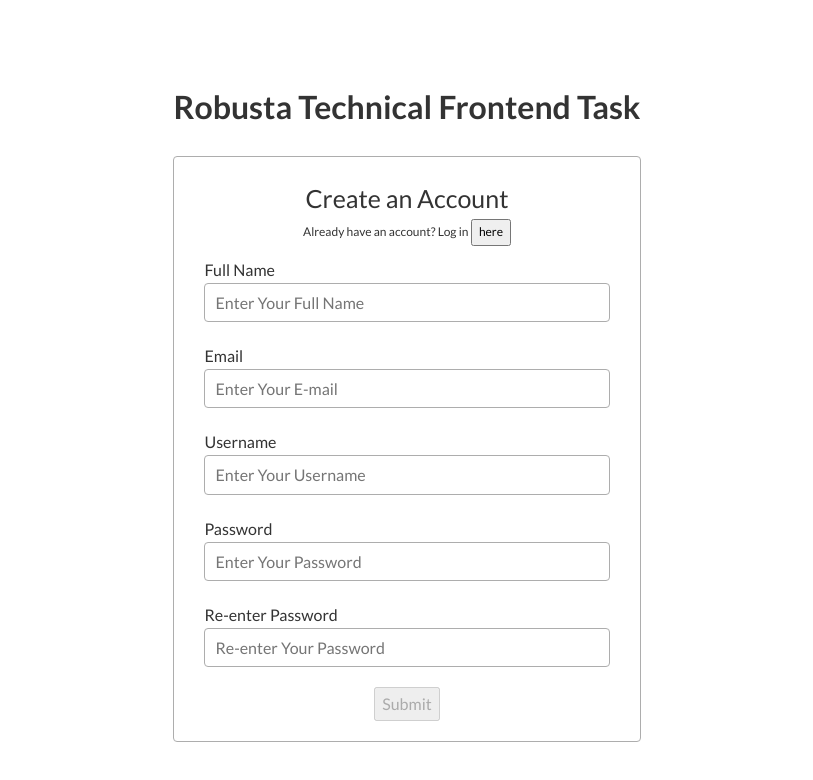
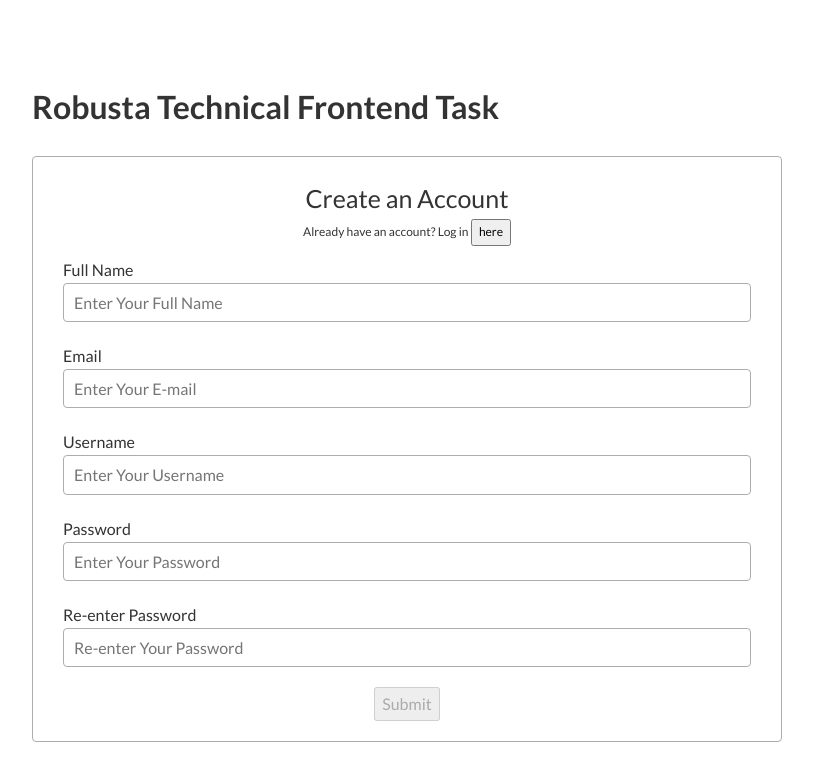
Before and after one commit to karimshalapy/Robusta-Technical-Frontend-Task, a React (Create React App) app: page / in a window 1280 px wide. Shown: the top 780 px of the page, without its empty margins (233-1046 px from the left). Built offline with nearby package versions, Linux system fonts and the light colour scheme.

Commit message:
fix: apply width rules to the main tag

```diff
--- a/src/components/Form/Form.module.css
+++ b/src/components/Form/Form.module.css
@@ -1,7 +1,6 @@
 .Form {
   text-align: center;
   width: 100%;
-  max-width: 75rem;
   border: 0.1rem solid #adadad;
   padding: 2rem;
   border-radius: 0.4rem;
--- a/src/index.css
+++ b/src/index.css
@@ -93,3 +93,8 @@
 select {
   font: inherit;
 }
+
+main {
+  width: clamp(5rem, 100%, 75rem);
+  max-width: 75rem;
+}
```
